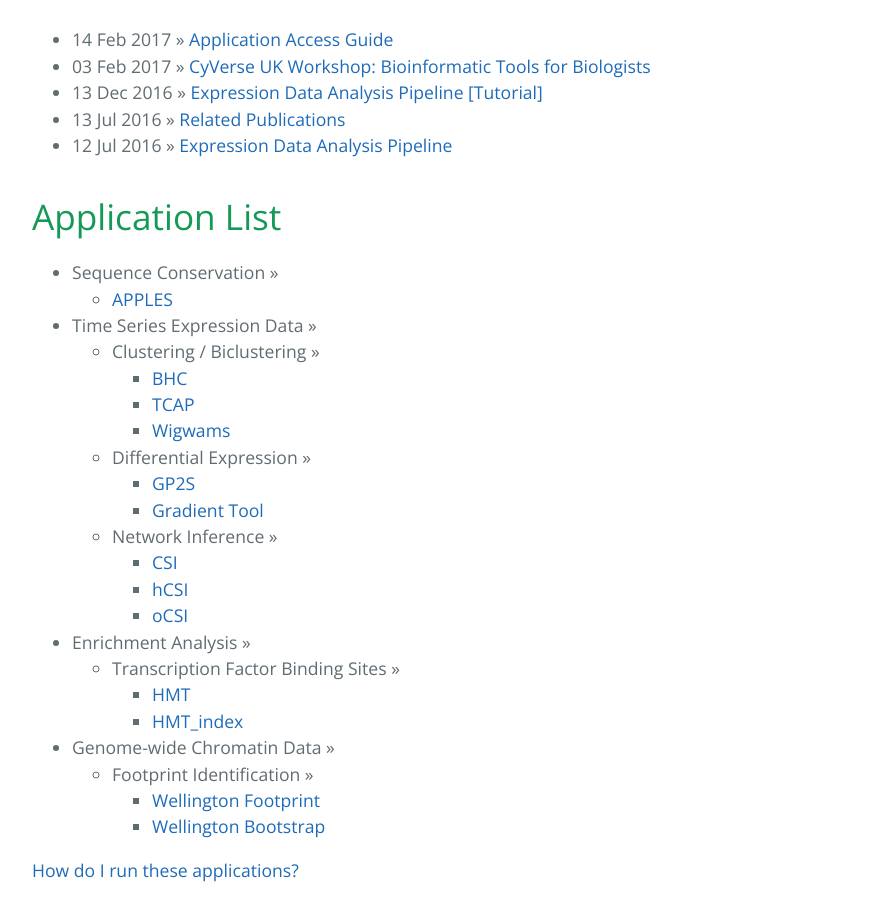
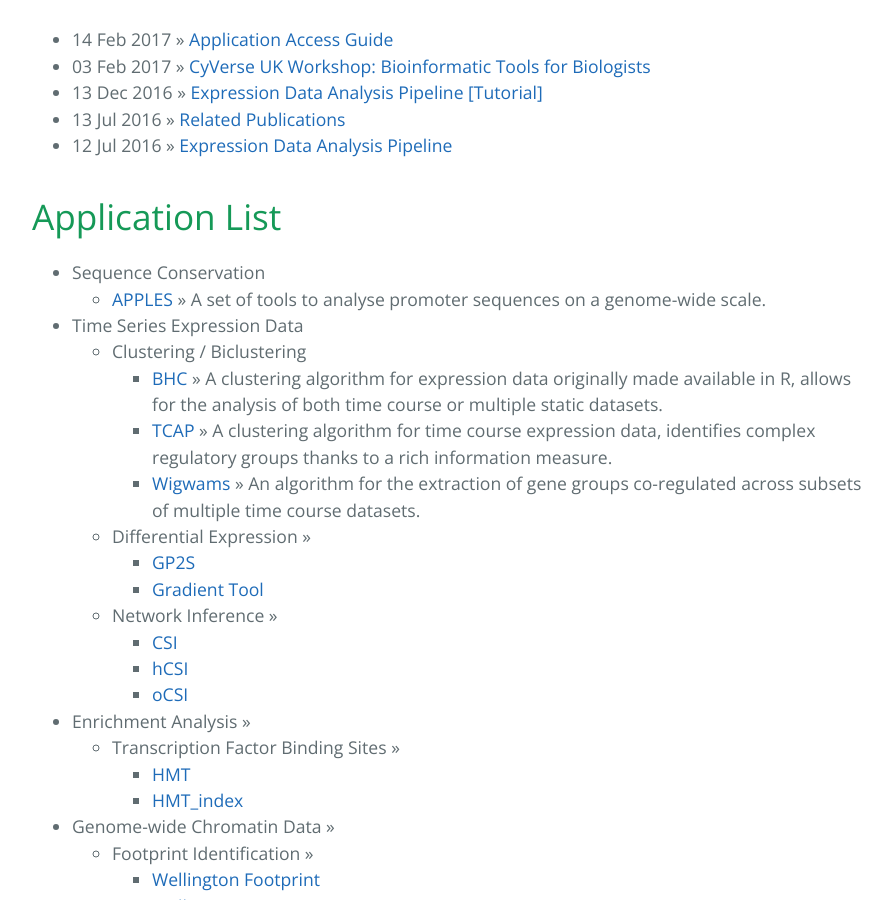
Before and after one commit to cyversewarwick/cyversewarwick.github.io, a Jekyll site: the page built from index.html, in a window 1280 px wide and 900 px high, scrolled down 409 px. Shown: the whole window, without its empty margins (192-1084 px from the left). Built offline with Jekyll 4.4.1, drawn with Linux system fonts in a browser that asks for light colours.

Commit message:
Update index.html

```diff
--- a/index.html
+++ b/index.html
@@ -12,17 +12,17 @@ title: {{ site.name }}
   </ul>
   <h1>Application List</h1>
   <ul class="posts">
-      <li><span>Sequence Conservation</span> &raquo;</li>
+      <li><span>Sequence Conservation</span></li>
         <ul class="posts">
-            <li><a href="https://github.com/cyversewarwick/apples">APPLES</a></li>
+            <li><a href="https://github.com/cyversewarwick/apples">APPLES</a> &raquo; A set of tools to analyse promoter sequences on a genome-wide scale. </li>
         </ul>
-      <li><span>Time Series Expression Data</span> &raquo;</li>
+      <li><span>Time Series Expression Data</span></li>
         <ul class="posts">
-            <li><span>Clustering / Biclustering</span> &raquo;</li>
+            <li><span>Clustering / Biclustering</span></li>
               <ul class="posts">
-                <li><a href="https://github.com/cyversewarwick/bhc">BHC</a></li>
-                <li><a href="https://github.com/cyversewarwick/tcap">TCAP</a></li>
-                <li><a href="https://github.com/cyversewarwick/wigwams">Wigwams</a></li>
+                <li><a href="https://github.com/cyversewarwick/bhc">BHC</a> &raquo; A clustering algorithm for expression data originally made available in R, allows for the analysis of both time course or multiple static datasets.</li>
+                <li><a href="https://github.com/cyversewarwick/tcap">TCAP</a> &raquo; A clustering algorithm for time course expression data, identifies complex regulatory groups thanks to a rich information measure.</li>
+                <li><a href="https://github.com/cyversewarwick/wigwams">Wigwams</a> &raquo; An algorithm for the extraction of gene groups co-regulated across subsets of multiple time course datasets. </li>
               </ul>
             <li><span>Differential Expression</span> &raquo;</li>
               <ul class="posts">
```
